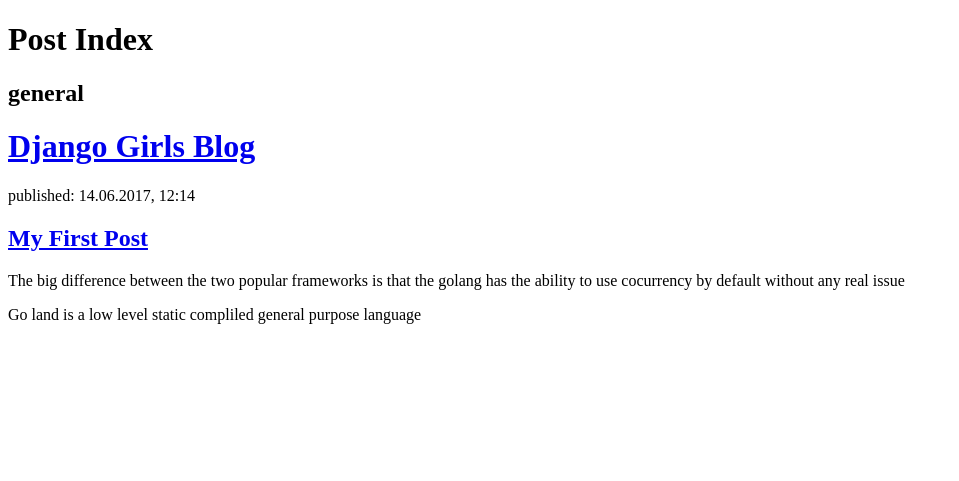
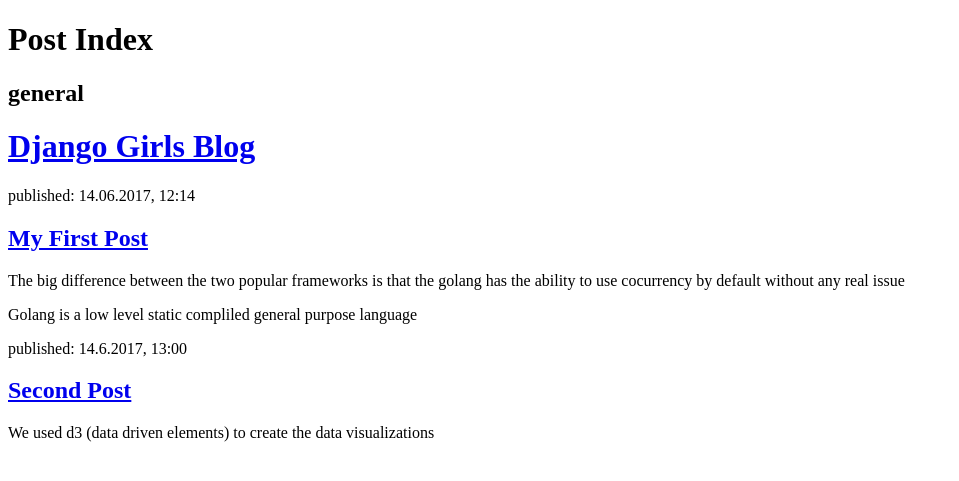
Before and after one commit to morgan1982/blog-attempt2, a Django app: page / in a window 1280 px wide. Shown: the top 481 px of the page, without its empty margins (0-959 px from the left). Run offline with Django 3.2, Linux system fonts and the light colour scheme.

Commit message:
change to the html of the blog_post

```diff
--- a/blog/templates/blog/post_list.html
+++ b/blog/templates/blog/post_list.html
@@ -16,7 +16,12 @@
         <p>published: 14.06.2017, 12:14</p>
         <h2><a href="#">My First Post</a></h2>
         <p>The big difference between the two popular frameworks is that the golang has the ability to use cocurrency by default without any real issue</p>
-        <p>Go land is a low level static compliled general purpose language </p>
+        <p>Golang is a low level static compliled general purpose language </p>
+        <div>
+            <p>published: 14.6.2017, 13:00</p>
+            <h2><a href="#">Second Post</a></h2>
+            <p>We used d3 (data driven elements) to create the data visualizations</p>
+        </div>
     </div>
 
 </body>
```
